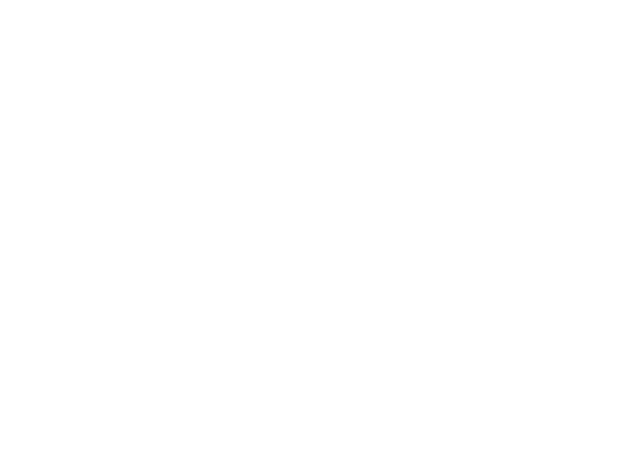
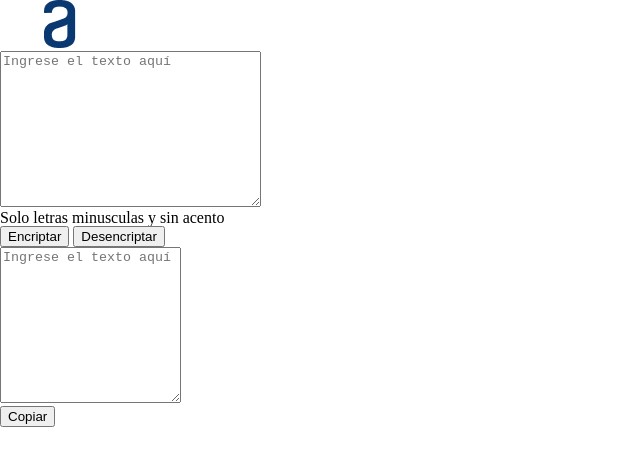
Before and after one commit to xdsebasxd1/Encriptador, a plain HTML site: page index.html in a window 1280 px wide. Shown: the whole page, without its empty margins (0-640 px from the left). Drawn offline with Linux system fonts and the light colour scheme.

Commit message:
Insertando logo, cajas de texto y botones

```diff
--- a/index.html
+++ b/index.html
@@ -8,6 +8,29 @@
     <link rel="stylesheet" href="reset.css">
 </head>
 <body>
+    <header>
+        <img class="logo" src="imagenes/Logo.png" alt="logo alura">
+    </header>
+    <main>
+        <section>
+            <textarea class="input-area" cols="30" rows="10" placeholder="Ingrese el texto aquí"></textarea>
+            <div>
+                <h6 class="informacion">Solo letras minusculas y sin acento</h6>
+            </div>
+            <div class="botones">
+                <button class="b-encriptar">Encriptar</button>
+                <button class="b-desencriptar">Desencriptar</button>
+            </div>
+        </section>
 
+        <section>
+            <textarea class="output-area" cols="20" rows="10" placeholder="Ingrese el texto aquí"></textarea>
+            <div>
+                <button class="b-copiar">Copiar</button>
+            </div>
+        </section>
+
+
+    </main>
 </body>
 </html>
```
